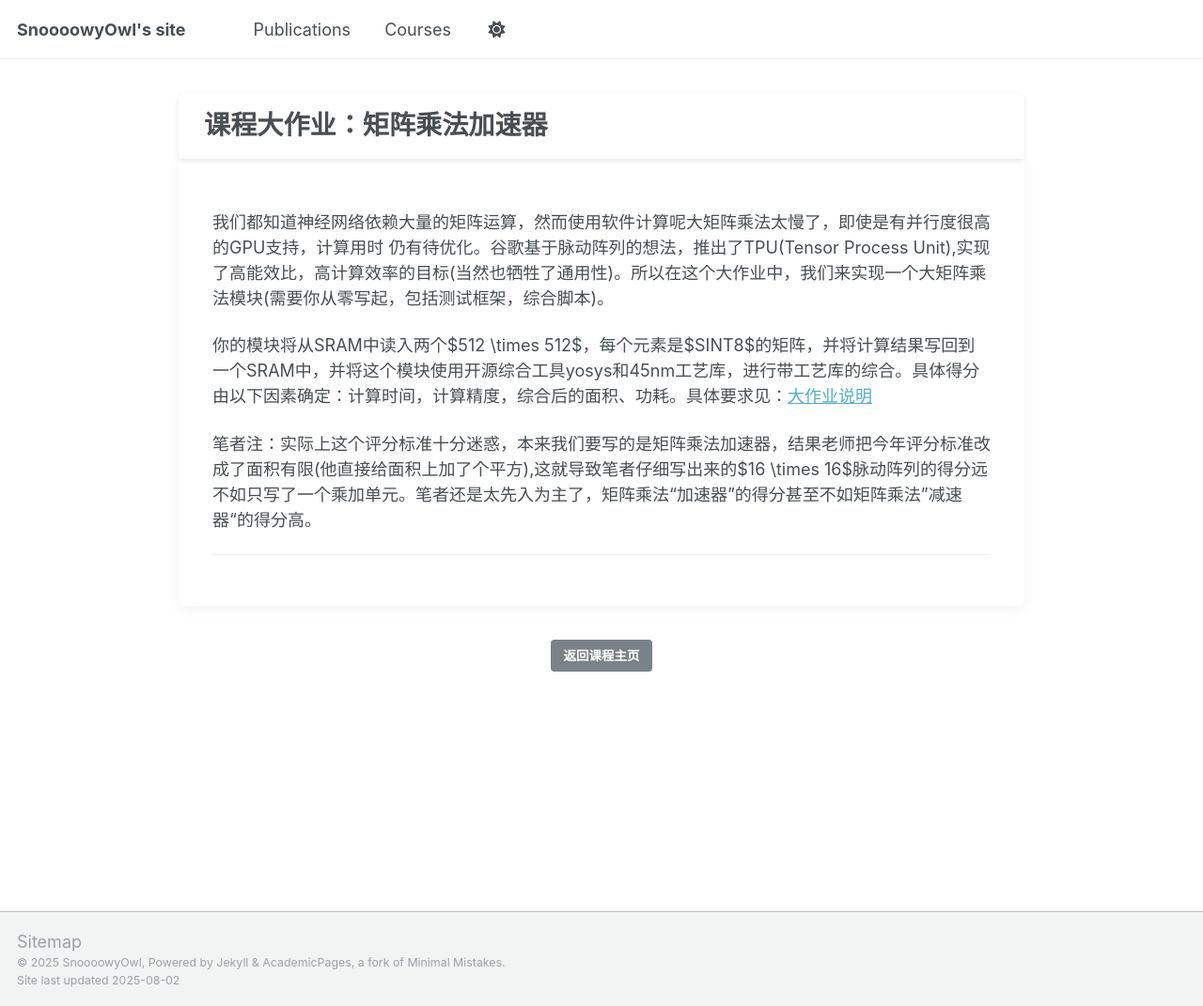
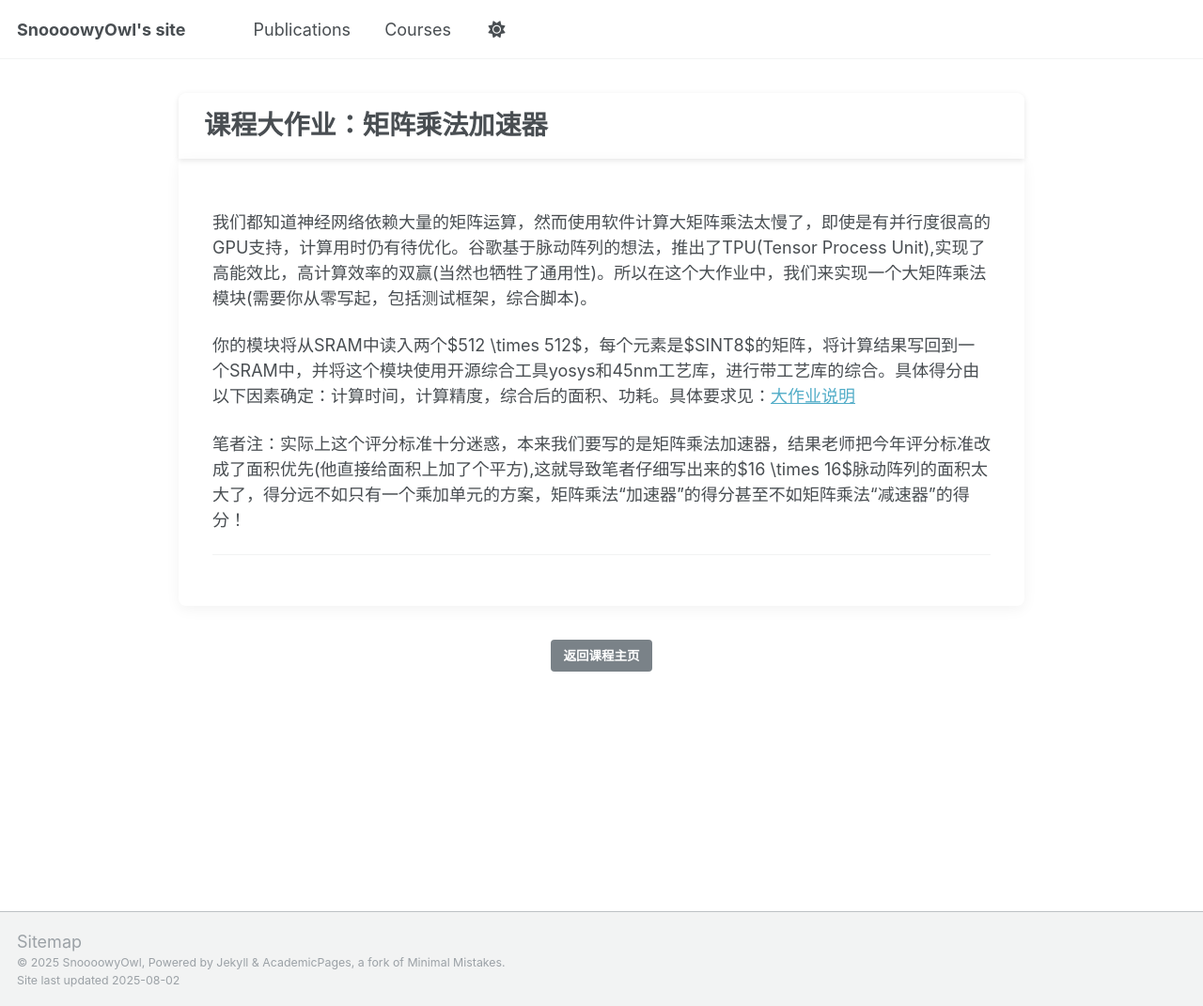
Before and after one commit to SnoooowyOwl/SnoooowyOwl.github.io, a Jekyll site: the page built from _courses/digital-design/project.md, in a window 1280 px wide and 1071 px high. Shown: the whole window at 94% size. Built offline with Jekyll 4.4.1, drawn with Linux system fonts in a browser that asks for light colours; a script that is not in the unit is left out.

Commit message:
chapter updated

```diff
--- a/_courses/digital-design/project.md
+++ b/_courses/digital-design/project.md
@@ -7,10 +7,10 @@ position: 1
 permalink: /courses/digital-sys/project/
 ---
 
-我们都知道神经网络依赖大量的矩阵运算，然而使用软件计算呢大矩阵乘法太慢了，即使是有并行度很高的GPU支持，计算用时 仍有待优化。谷歌基于脉动阵列的想法，推出了TPU(Tensor Process Unit),实现了高能效比，高计算效率的目标(当然也牺牲了通用性)。所以在这个大作业中，我们来实现一个大矩阵乘法模块(需要你从零写起，包括测试框架，综合脚本)。
+我们都知道神经网络依赖大量的矩阵运算，然而使用软件计算大矩阵乘法太慢了，即使是有并行度很高的GPU支持，计算用时仍有待优化。谷歌基于脉动阵列的想法，推出了TPU(Tensor Process Unit),实现了高能效比，高计算效率的双赢(当然也牺牲了通用性)。所以在这个大作业中，我们来实现一个大矩阵乘法模块(需要你从零写起，包括测试框架，综合脚本)。
 
-你的模块将从SRAM中读入两个$512 \times 512$，每个元素是$SINT8$的矩阵，并将计算结果写回到一个SRAM中，并将这个模块使用开源综合工具yosys和45nm工艺库，进行带工艺库的综合。具体得分由以下因素确定：计算时间，计算精度，综合后的面积、功耗。具体要求见：[大作业说明](https://bonany.cc/digital_logic_lab/lab8.html)
+你的模块将从SRAM中读入两个$512 \times 512$，每个元素是$SINT8$的矩阵，将计算结果写回到一个SRAM中，并将这个模块使用开源综合工具yosys和45nm工艺库，进行带工艺库的综合。具体得分由以下因素确定：计算时间，计算精度，综合后的面积、功耗。具体要求见：[大作业说明](https://bonany.cc/digital_logic_lab/lab8.html)
 
-笔者注：实际上这个评分标准十分迷惑，本来我们要写的是矩阵乘法加速器，结果老师把今年评分标准改成了面积有限(他直接给面积上加了个平方),这就导致笔者仔细写出来的$16 \times 16$脉动阵列的得分远不如只写了一个乘加单元。笔者还是太先入为主了，矩阵乘法“加速器”的得分甚至不如矩阵乘法"减速器“的得分高。
+笔者注：实际上这个评分标准十分迷惑，本来我们要写的是矩阵乘法加速器，结果老师把今年评分标准改成了面积优先(他直接给面积上加了个平方),这就导致笔者仔细写出来的$16 \times 16$脉动阵列的面积太大了，得分远不如只有一个乘加单元的方案，矩阵乘法“加速器”的得分甚至不如矩阵乘法“减速器”的得分！
 
 ---
```
